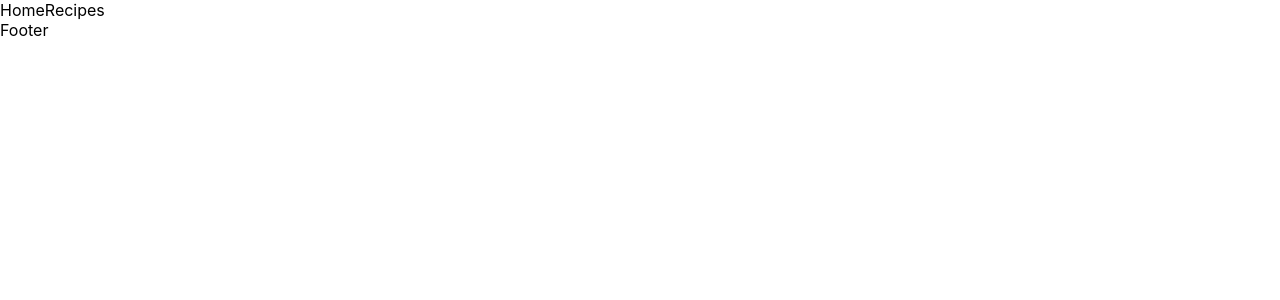
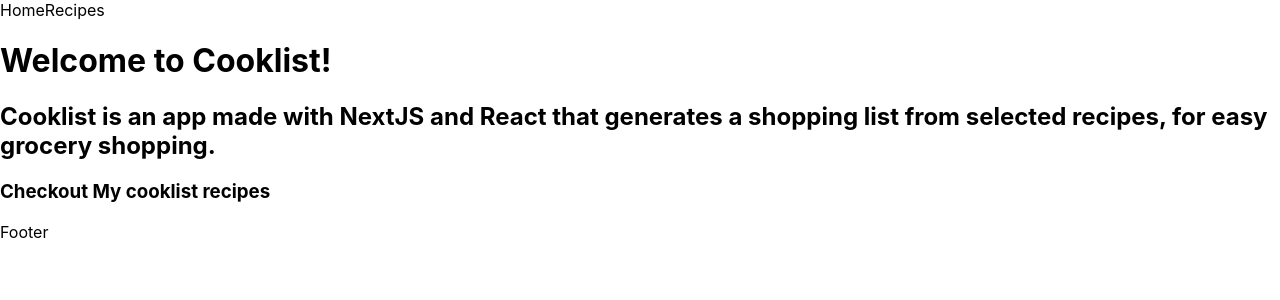
Before and after one commit to Hisaeri/cooklist, a Next.js app: page / in a window 1280 px wide. Shown: the top 300 px of the page. Built offline with nearby package versions, Linux system fonts and the light colour scheme.

Commit message:
Add app information on home page

```diff
--- a/pages/index.tsx
+++ b/pages/index.tsx
@@ -1,19 +1,34 @@
-import type { NextPage } from 'next'
-import Head from 'next/head'
+import type { NextPage } from "next";
+import Head from "next/head";
+import Link from "next/link";
 
 const Home: NextPage = () => {
   return (
     <div>
       <Head>
         <title>My Cooklist</title>
-        <meta name="description" content="Generate a groceries list from recipes." />
+        <meta
+          name="description"
+          content="Generate a groceries list from recipes."
+        />
         <link rel="icon" href="/favicon.ico" />
       </Head>
 
       <main>
+        <h1>Welcome to Cooklist!</h1>
+        <h2>
+          Cooklist is an app made with NextJS and React that generates a
+          shopping list from selected recipes, for easy grocery shopping.
+        </h2>
+        <h3>
+          {"Checkout "}
+          <Link href="/recipes">
+            <a>My cooklist recipes</a>
+          </Link>
+        </h3>
       </main>
     </div>
-  )
-}
+  );
+};
 
-export default Home
+export default Home;
```
